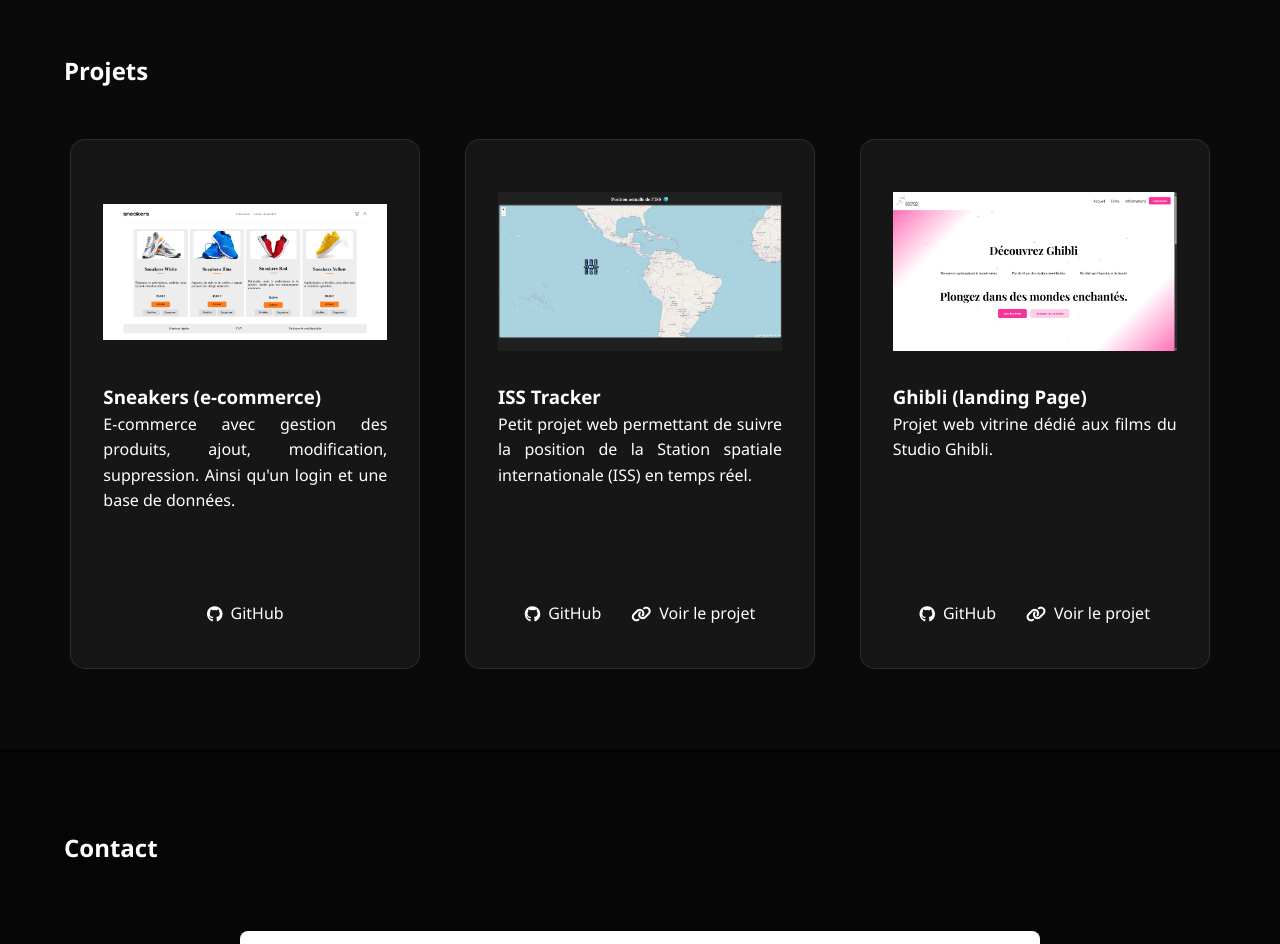
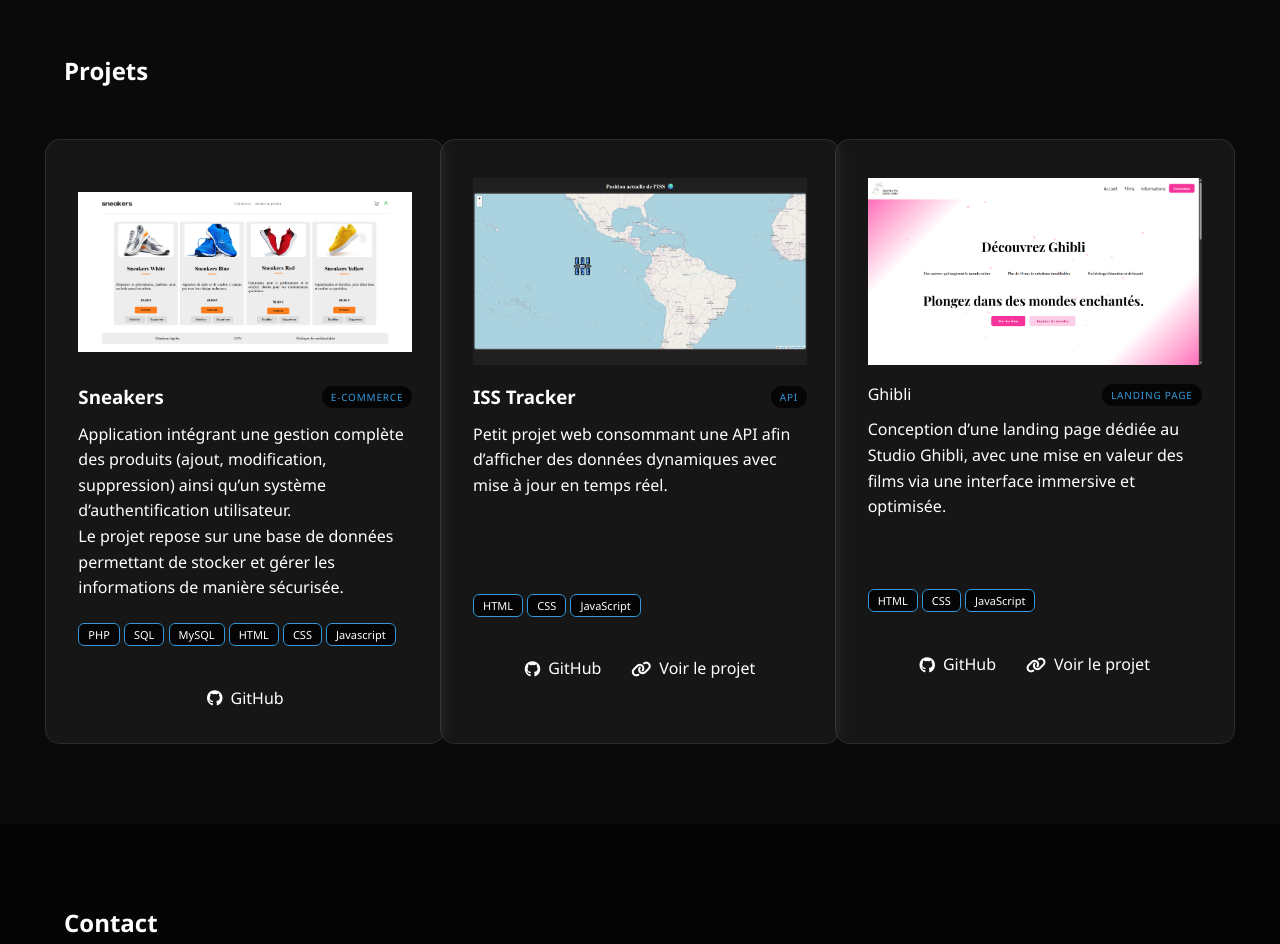
Before and after one commit to Dambpfl/Portfolio, a plain HTML site: page index.html in a window 1280 px wide. Shown: the part 1600-2544 px from the top of the page. Drawn offline with nearby package versions, Linux system fonts and the light colour scheme.

Commit message:
Maj : UX

```diff
--- a/index.html
+++ b/index.html
@@ -83,8 +83,18 @@
 
             <div class="projet-card">
                 <img src="images/sneakers_app.png" alt="image projet" class="img-projets">
-                <h3>Sneakers (e-commerce)</h3>
-                <p>E-commerce avec gestion des produits, ajout, modification, suppression. Ainsi qu'un login et une base de données.</p>
+                <div class="project-header">
+                    <h3>Sneakers</h3>
+                    <span class="projet-type">E-commerce</span>
+                </div>
+                <p>Application intégrant une gestion complète des produits (ajout, modification, suppression) ainsi qu’un système d’authentification utilisateur.<br>
+                    Le projet repose sur une base de données permettant de stocker et gérer les informations de manière sécurisée.</p>
+                <span class="stack-tag">PHP</span>
+                <span class="stack-tag">SQL</span>
+                <span class="stack-tag">MySQL</span>
+                <span class="stack-tag">HTML</span>
+                <span class="stack-tag">CSS</span>
+                <span class="stack-tag">Javascript</span>
                 <div class="link-container">
                     <a href="https://github.com/Dambpfl/Sneakers-EC" target="_blank" class="link">
                         <i class="fab fa-github" style="margin-right: 0.5rem;"></i>GitHub
@@ -94,8 +104,14 @@
 
             <div class="projet-card">
                 <img src="images/iss.png" alt="image projet" class="img-projets">
-                <h3>ISS Tracker</h3>
-                <p>Petit projet web permettant de suivre la position de la Station spatiale internationale (ISS) en temps réel.</p>
+                <div class="project-header">
+                    <h3>ISS Tracker</h3>
+                    <span class="projet-type">API</span>
+                </div>
+                <p>Petit projet web consommant une API afin d’afficher des données dynamiques avec mise à jour en temps réel.</p>
+                <span class="stack-tag">HTML</span>
+                <span class="stack-tag">CSS</span>
+                <span class="stack-tag">JavaScript</span>
                 <div class="link-container">
                     <a href="https://github.com/Dambpfl/ISS_tracker" target="_blank" class="link">
                         <i class="fab fa-github" style="margin-right: 0.5rem;"></i>GitHub
@@ -108,8 +124,16 @@
 
             <div class="projet-card">
                 <img src="images/projet-ghibli.png" alt="image projet" class="img-projets">
-                <h3>Ghibli (landing Page)</h3>
-                <p>Projet web vitrine dédié aux films du Studio Ghibli.</p>
+                <div class="project-header">
+                    <div class="project-title">Ghibli</div>
+                    <span class="projet-type">Landing page</span>
+                </div>
+                <p>Conception d’une landing page dédiée au Studio Ghibli, avec une mise en valeur des films via une interface immersive et optimisée.</p>
+                <div class="project-stack">
+                    <span class="stack-tag">HTML</span>
+                    <span class="stack-tag">CSS</span>
+                    <span class="stack-tag">JavaScript</span>
+                </div>
                 <div class="link-container">
                     <a href="https://github.com/Dambpfl/Ghibli-page" target="_blank" class="link">
                         <i class="fab fa-github" style="margin-right: 0.5rem;"></i>GitHub
--- a/style.css
+++ b/style.css
@@ -196,15 +196,14 @@
 }
 
 .projet-card {
-    height: 530px;
-    width: 350px;
+    min-height: 530px;
+    width: 400px;
     padding: 2rem;
     border-radius: 15px;
     background: rgba(255, 255, 255, 0.05);
     transition: all 0.3s ease;
     border: 1px solid rgba(255, 255, 255, 0.1);
     backdrop-filter: blur(5px);
-    text-align: justify;
 }
 
 .projet-card:hover {
@@ -214,7 +213,37 @@
 }
 
 .projet-card p {
-    height: 150px;
+    min-height: 150px;
+    margin-bottom: 20px;
+}
+
+.project-header {
+    display: flex;
+    justify-content: space-between;
+    align-items: center;
+    margin-bottom: 10px;
+}
+
+.projet-type {
+  display: inline-block;
+  font-size: 10px;
+  font-weight: 500;
+  letter-spacing: 0.08em;
+  text-transform: uppercase;
+  color: var(--accent);
+  background: var(--darker-bg);
+  padding: 3px 9px;
+  border-radius: 100px;
+}
+
+.stack-tag {
+  font-size: 11px;
+  font-weight: 500;
+  padding: 3px 9px;
+  border-radius: 6px;
+  background: var(--darker-bg);
+  border: 0.5px solid var(--accent);
+  color: var(--text);
 }
 
 .img-projets {
@@ -243,10 +272,8 @@
 }
 
 .link:hover {
-    font-size: 1.05rem;
     transition: all 0.3s ease;
     color: var(--accent);
-    transform: translateY(-3px);
 }
 
 .contact {
```
